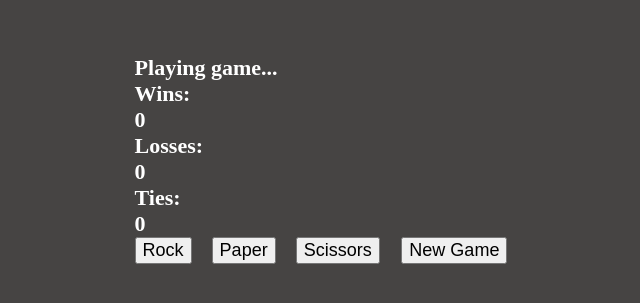
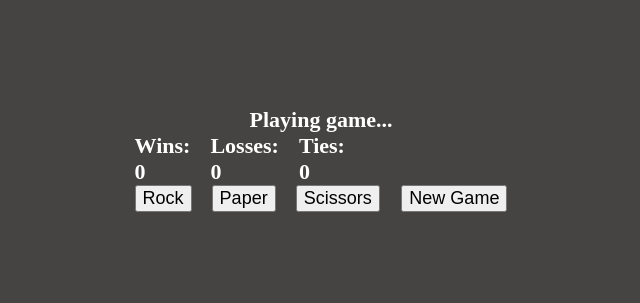
Before and after one commit to Ezmyrian/rock-paper-scissors, a plain HTML site: page index.html in a window 1280 px wide. Shown: the part 249-552 px from the top of the page, without its empty margins (319-959 px from the left). Drawn offline with Linux system fonts and the light colour scheme.

Commit message:
Add uppeer and lower display divs for manipulating page layout with css

```diff
--- a/index.html
+++ b/index.html
@@ -11,7 +11,10 @@
     <div class="spacer"></div>
     <div class="body">
       <div id="display">
+        <div class="upper-display">
           <div id="message">Playing game...</div>
+        </div>
+        <div class="lower-display">
           <div id="wins-display">
             <div>Wins:</div>
             <div id="wins">0</div>
@@ -25,6 +28,7 @@
             <div id="ties">0</div>
           </div>
         </div>
+      </div>
       <div class="buttons">
         <button class="selector" id="rock">Rock</button>
         <button class="selector" id="paper">Paper</button>
```
Lines whose indentation alone changed are shown as unchanged.
